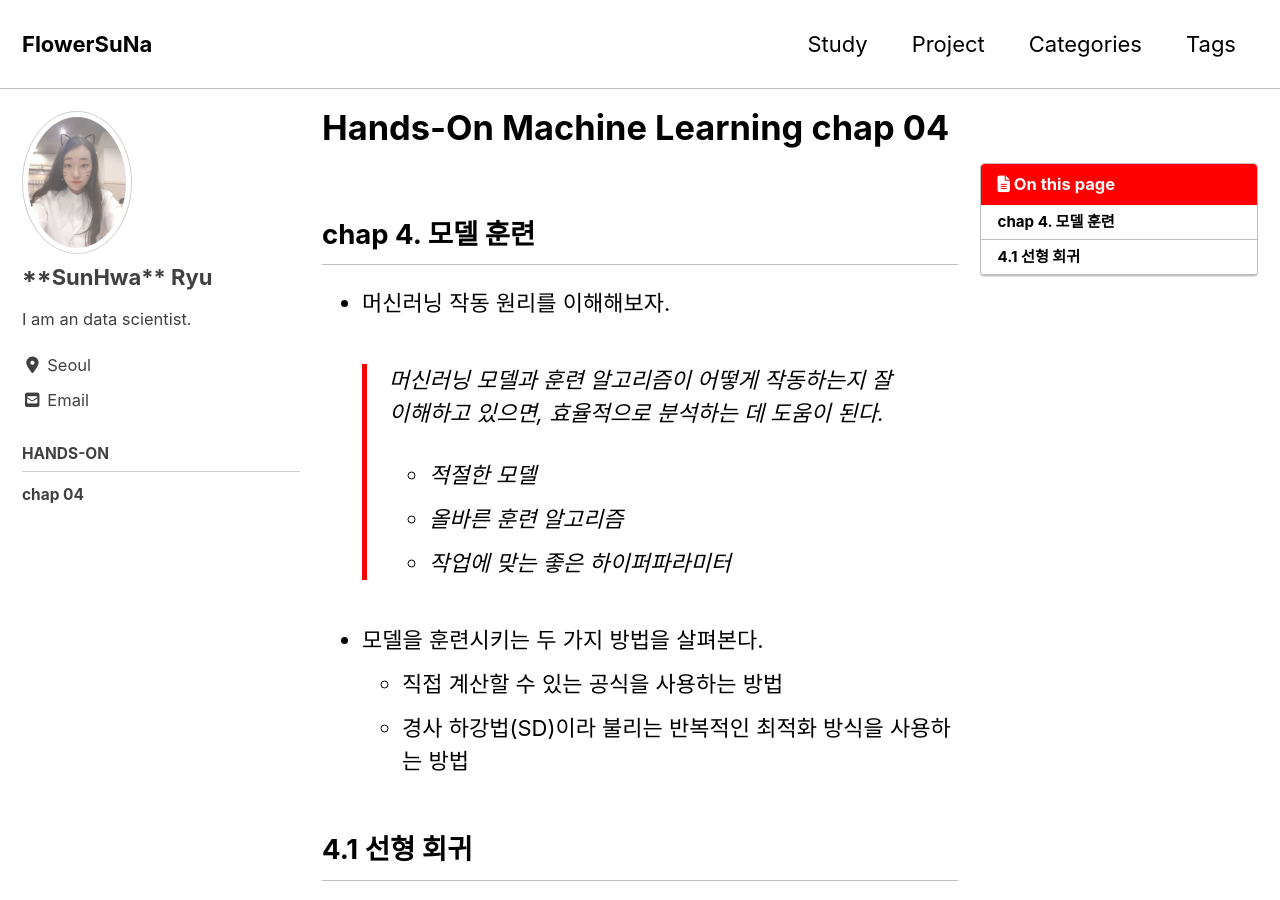
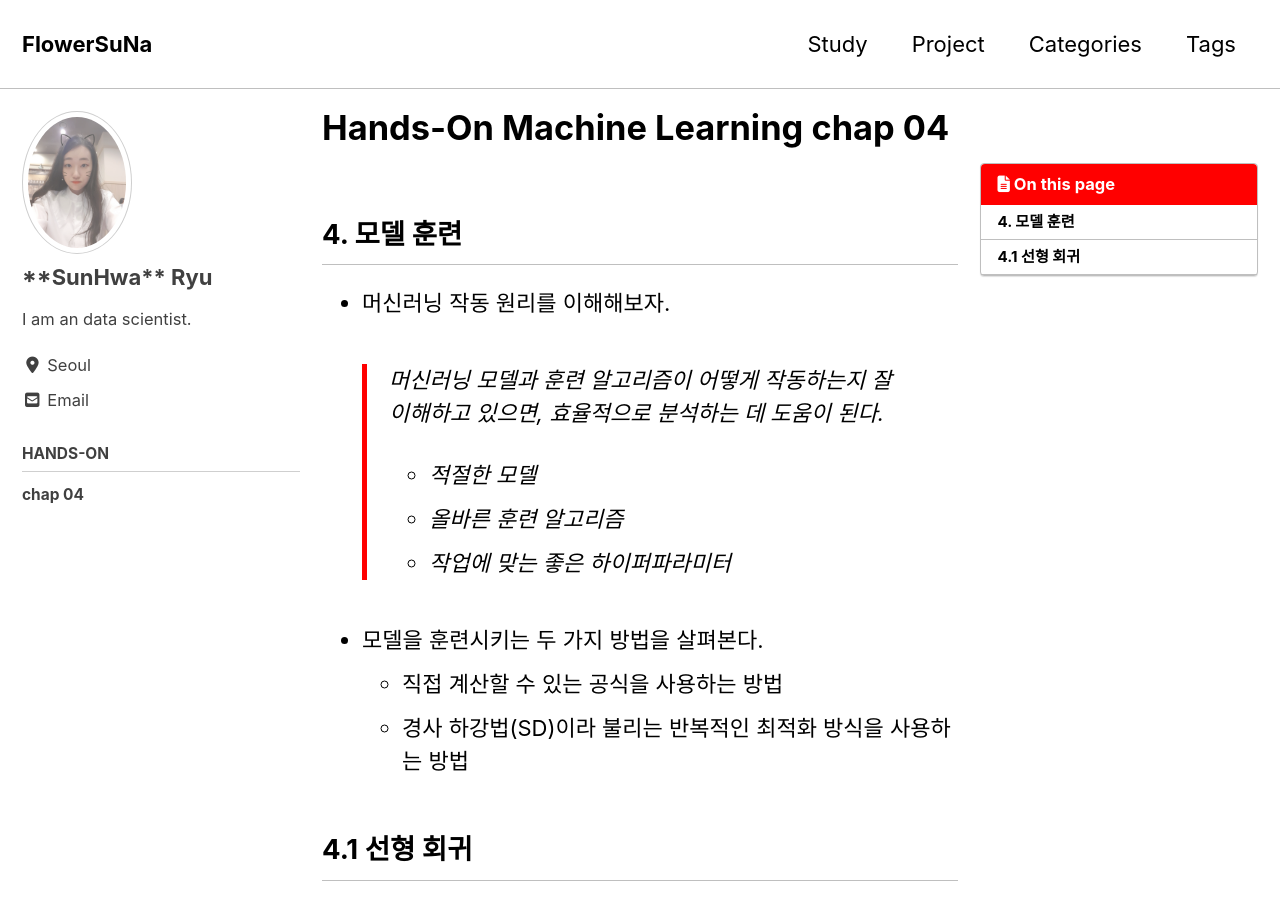
Before and after one commit to MinPinSunHwa/suna.github.io, a Jekyll site: the page built from _study/hands-on-04.md, in a window 1280 px wide and 900 px high. Built offline with Jekyll 4.4.1, drawn with Linux system fonts in a browser that asks for light colours; cached includes are drawn as plain includes; nearby versions of some CDN libraries; formulas are drawn with MathJax 3.

Commit message:
Update hands-on-04.md

```diff
--- a/_study/hands-on-04.md
+++ b/_study/hands-on-04.md
@@ -5,7 +5,7 @@ last_modified_at: 2019-08-07T16:42:52-04:00
 toc: true
 ---
 
-## chap 4. 모델 훈련
+## 4. 모델 훈련
 
 - 머신러닝 작동 원리를 이해해보자.
   > 머신러닝 모델과 훈련 알고리즘이 어떻게 작동하는지 잘 이해하고 있으면, 효율적으로 분석하는 데 도움이 된다.
@@ -19,10 +19,7 @@ toc: true
 
 ## 4.1 선형 회귀
 
-- 선형 회귀 모델의 예측
-
-$$ \hat{y}=\theta_{0}x_{0}+\theta_{1}x_{1}+\cdots+\theta_{n}x_{n} $$
-
+- 선형 회귀 모델의 예측 <br> $$ \hat{y}=\theta_{0}x_{0}+\theta_{1}x_{1}+\cdots+\theta_{n}x_{n} $$
   - $$ \hat{y} $$ : 예측값
   - $$ n $$ : 특성 수
 
```
